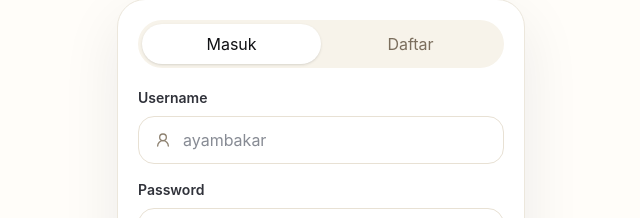
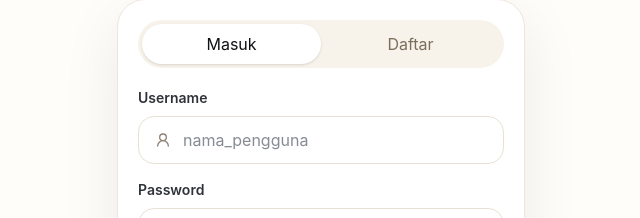
Before and after one commit to SapikCode/SAHABAT-BAHASA, a Next.js app: page /login in a window 1280 px wide. Shown: the part 274-492 px from the top of the page, without its empty margins (319-959 px from the left). Built offline with nearby package versions, Linux system fonts and the light colour scheme; no server answers.

Commit message:
Update login username placeholder

```diff
--- a/src/components/auth/LoginForm.tsx
+++ b/src/components/auth/LoginForm.tsx
@@ -131,7 +131,7 @@ export function LoginForm() {
                 autoCorrect="off"
                 className="min-w-0 flex-1 border-0 bg-transparent text-sm outline-none"
                 onChange={(event) => setLoginId(event.target.value)}
-                placeholder="ayambakar"
+                placeholder="nama_pengguna"
                 required
                 type="text"
                 value={loginId}
```
